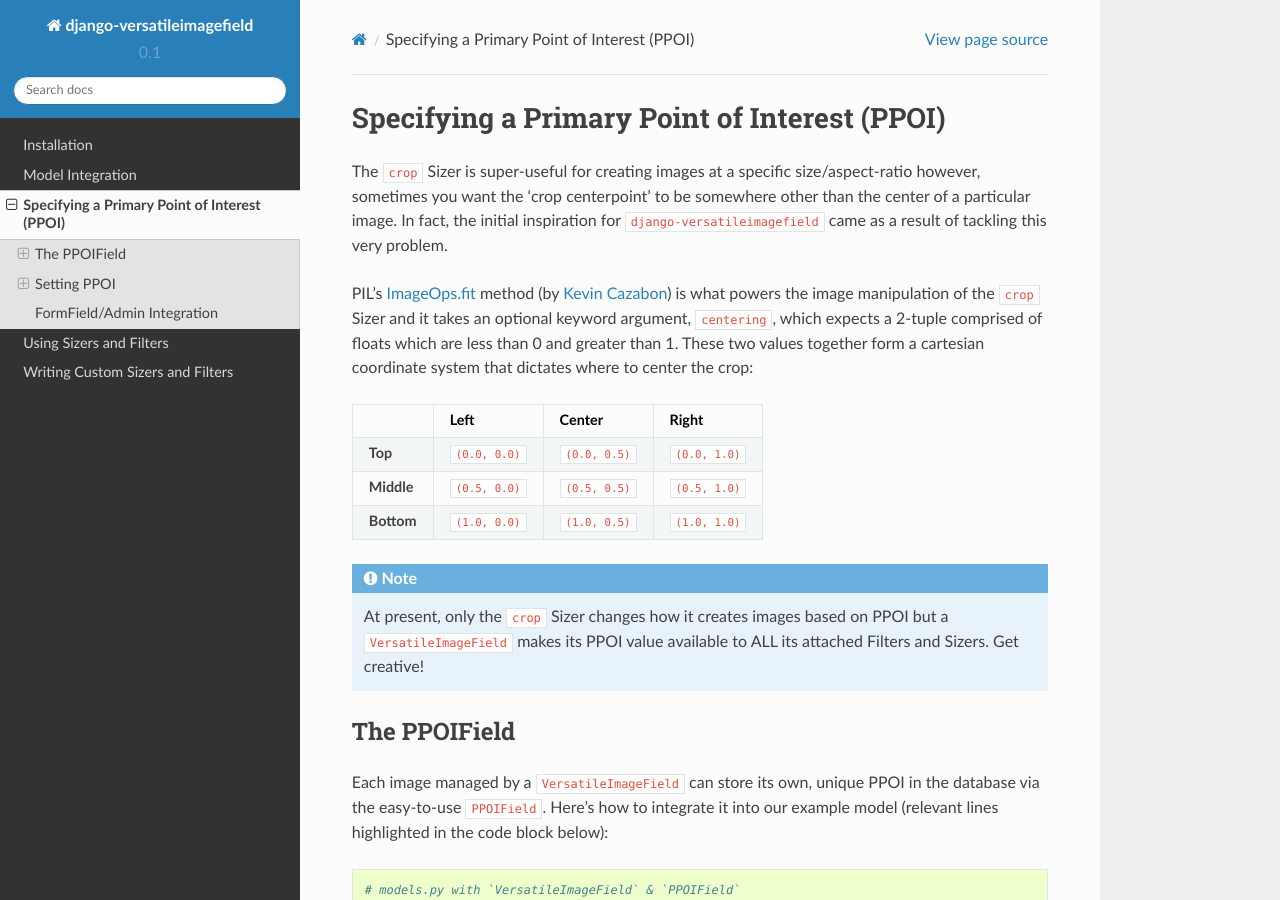
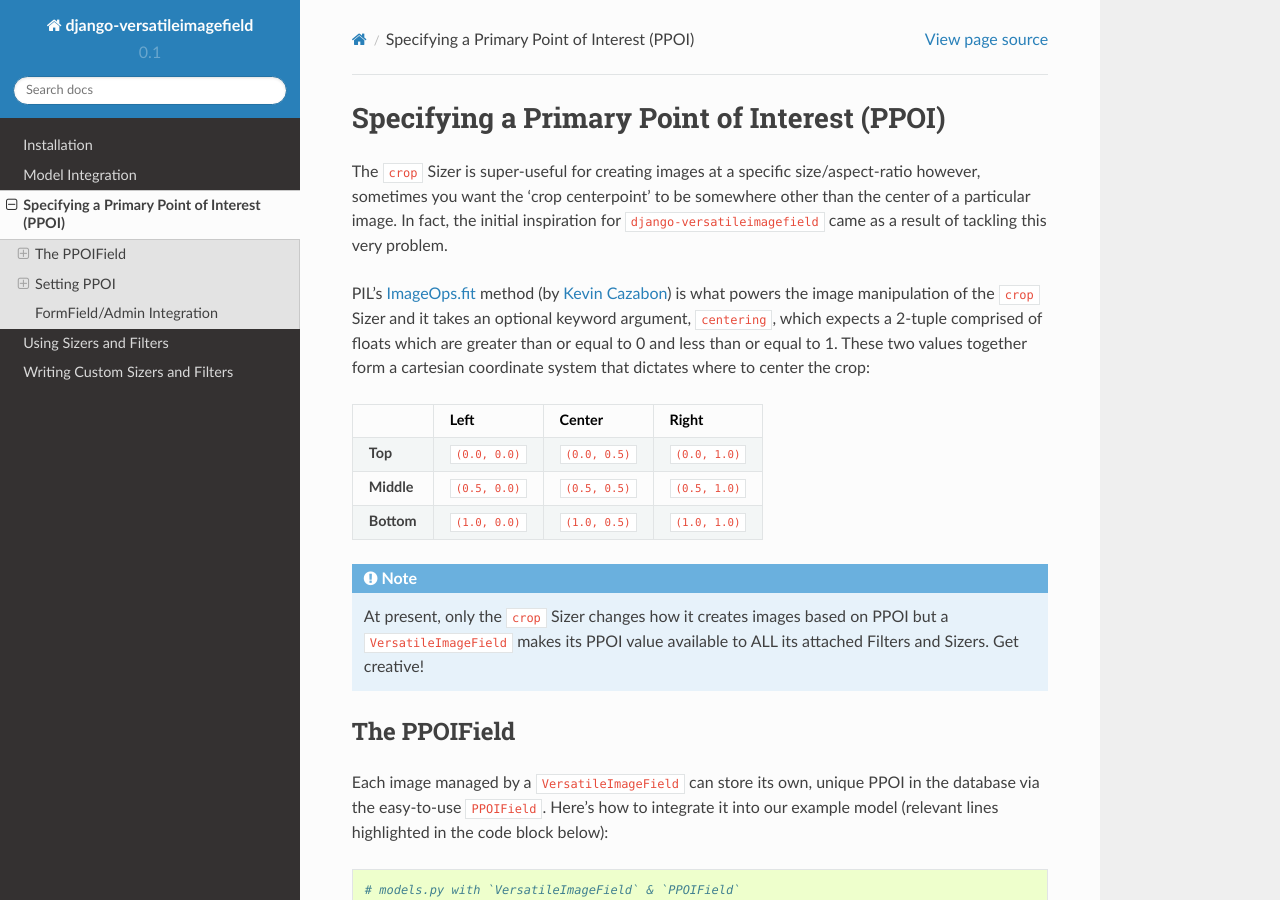
Before and after one commit to respondcreate/django-versatileimagefield, a Sphinx documentation site: the page built from docs/specifying_ppoi.rst, in a window 1280 px wide and 900 px high. Built offline with Sphinx 7.4.7 and the Read the Docs theme 2.0.0, drawn with Linux system fonts in a browser that asks for light colours.

Commit message:
Fixing a confusing (and wrong) sentence in PPOI docs

```diff
--- a/docs/specifying_ppoi.rst
+++ b/docs/specifying_ppoi.rst
@@ -13,7 +13,7 @@ PIL's
 method (by `Kevin Cazabon <http://www.cazabon.com/>`__) is what powers
 the image manipulation of the ``crop`` Sizer and it takes an optional
 keyword argument, ``centering``, which expects a 2-tuple comprised of
-floats which are less than 0 and greater than 1. These two values
+floats which are greater than or equal to 0 and less than or equal to 1. These two values
 together form a cartesian coordinate system that dictates where to
 center the crop:
 
```
